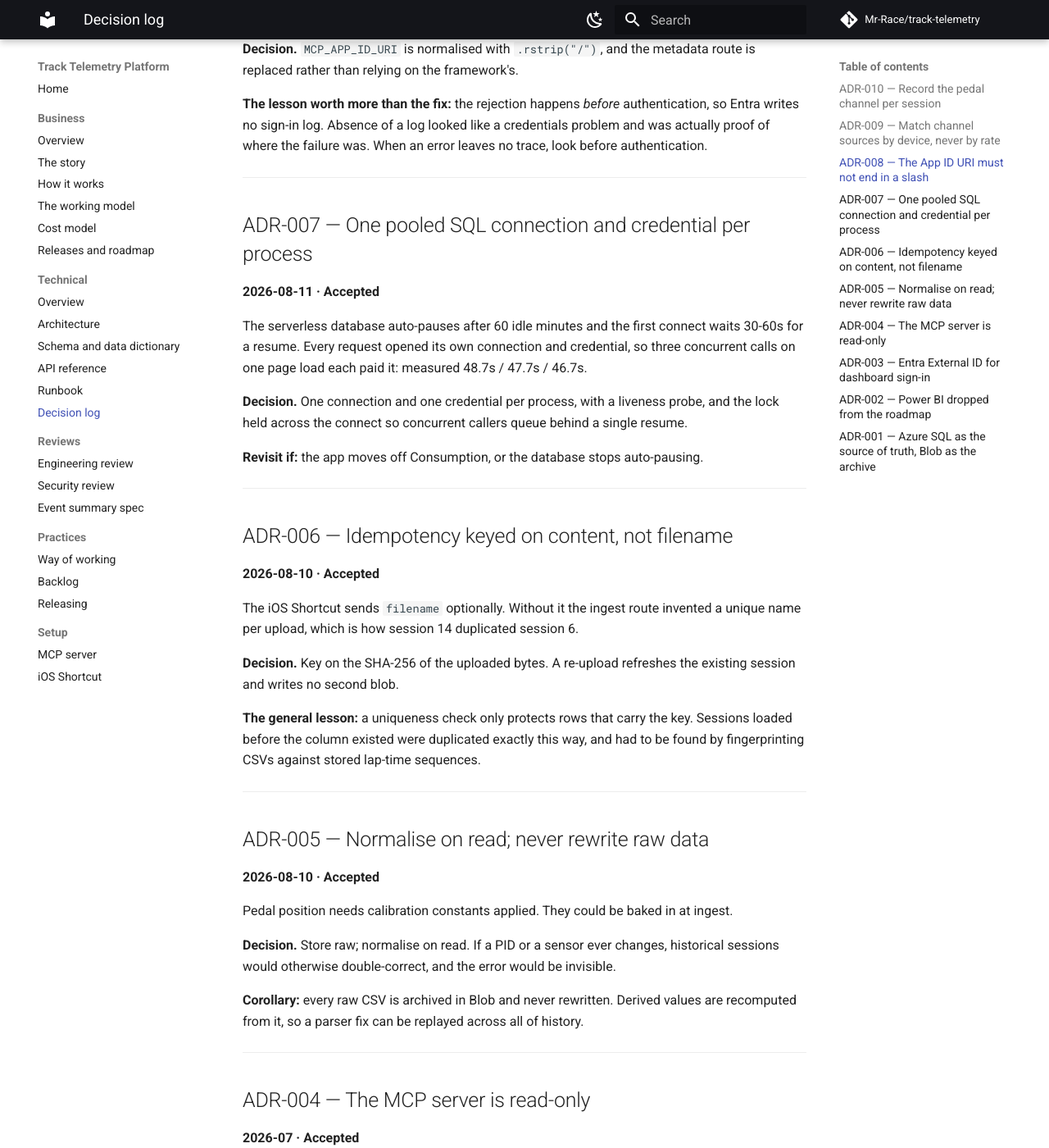
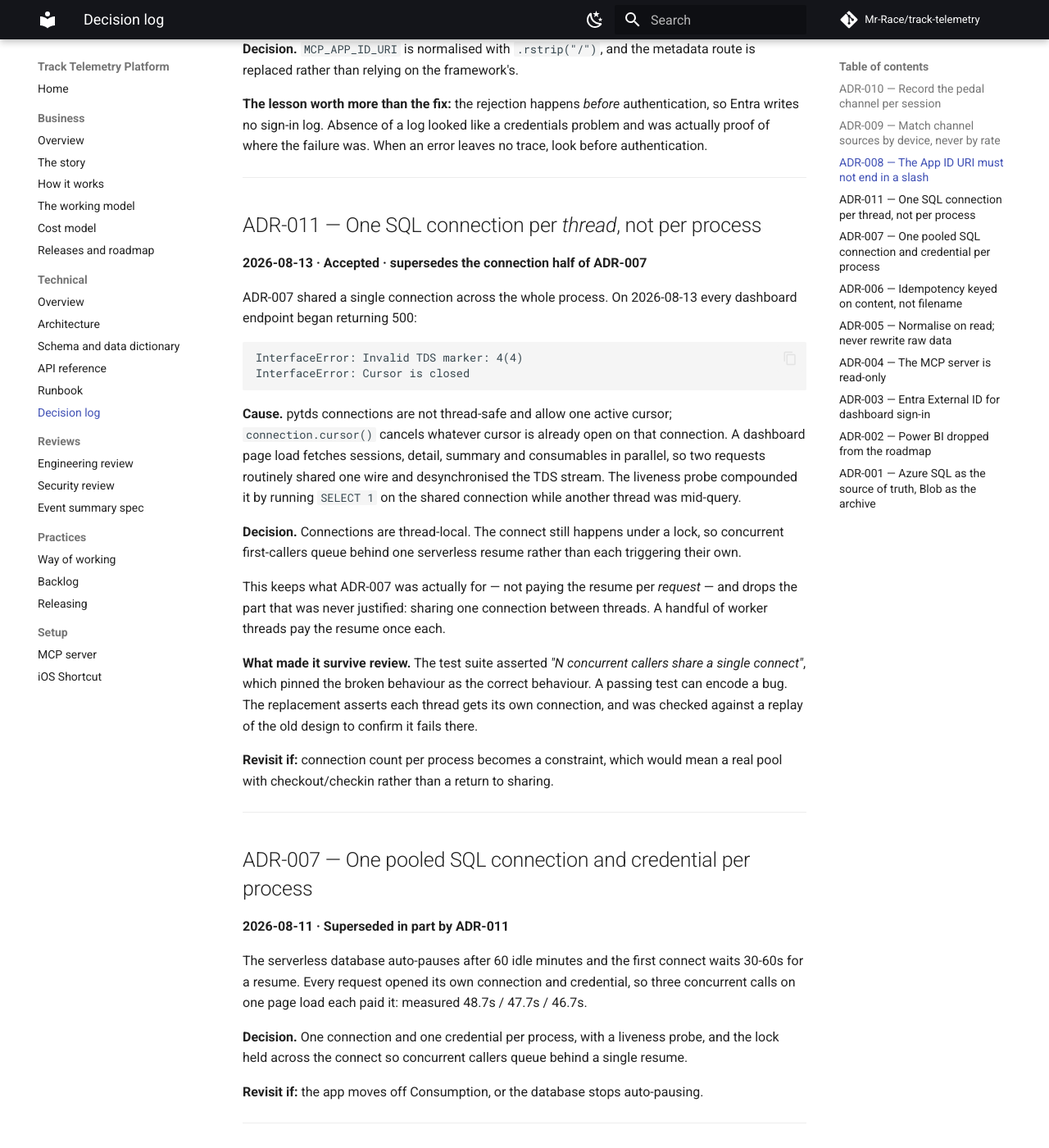
Before and after one commit to Mr-Race/track-telemetry, an MkDocs documentation site: the page built from docs/technical/decisions.md, in a window 1280 px wide and 1400 px high, scrolled down 1437 px. Shown: the whole window at 82% size. Built offline with MkDocs 1.6.1 and Material for MkDocs 9.7.7, drawn with Linux system fonts in a browser that asks for light colours; comment, search, counter and statistics services are not loaded.

Commit message:
docs(adr): record ADR-011, thread-local connections after the outage
Co-Authored-By: Claude Opus 5 <noreply@anthropic.com>

```diff
--- a/docs/technical/decisions.md
+++ b/docs/technical/decisions.md
@@ -75,9 +75,48 @@ was. When an error leaves no trace, look before authentication.
 
 ---
 
+## ADR-011 — One SQL connection per *thread*, not per process
+
+**2026-08-13 · Accepted · supersedes the connection half of ADR-007**
+
+ADR-007 shared a single connection across the whole process. On
+2026-08-13 every dashboard endpoint began returning 500:
+
+    InterfaceError: Invalid TDS marker: 4(4)
+    InterfaceError: Cursor is closed
+
+**Cause.** pytds connections are not thread-safe and allow one active
+cursor; `connection.cursor()` cancels whatever cursor is already open on
+that connection. A dashboard page load fetches sessions, detail, summary
+and consumables in parallel, so two requests routinely shared one wire
+and desynchronised the TDS stream. The liveness probe compounded it by
+running `SELECT 1` on the shared connection while another thread was
+mid-query.
+
+**Decision.** Connections are thread-local. The connect still happens
+under a lock, so concurrent first-callers queue behind one serverless
+resume rather than each triggering their own.
+
+This keeps what ADR-007 was actually for — not paying the resume per
+*request* — and drops the part that was never justified: sharing one
+connection between threads. A handful of worker threads pay the resume
+once each.
+
+**What made it survive review.** The test suite asserted *"N concurrent
+callers share a single connect"*, which pinned the broken behaviour as
+the correct behaviour. A passing test can encode a bug. The replacement
+asserts each thread gets its own connection, and was checked against a
+replay of the old design to confirm it fails there.
+
+**Revisit if:** connection count per process becomes a constraint, which
+would mean a real pool with checkout/checkin rather than a return to
+sharing.
+
+---
+
 ## ADR-007 — One pooled SQL connection and credential per process
 
-**2026-08-11 · Accepted**
+**2026-08-11 · Superseded in part by ADR-011**
 
 The serverless database auto-pauses after 60 idle minutes and the first
 connect waits 30-60s for a resume. Every request opened its own
```
